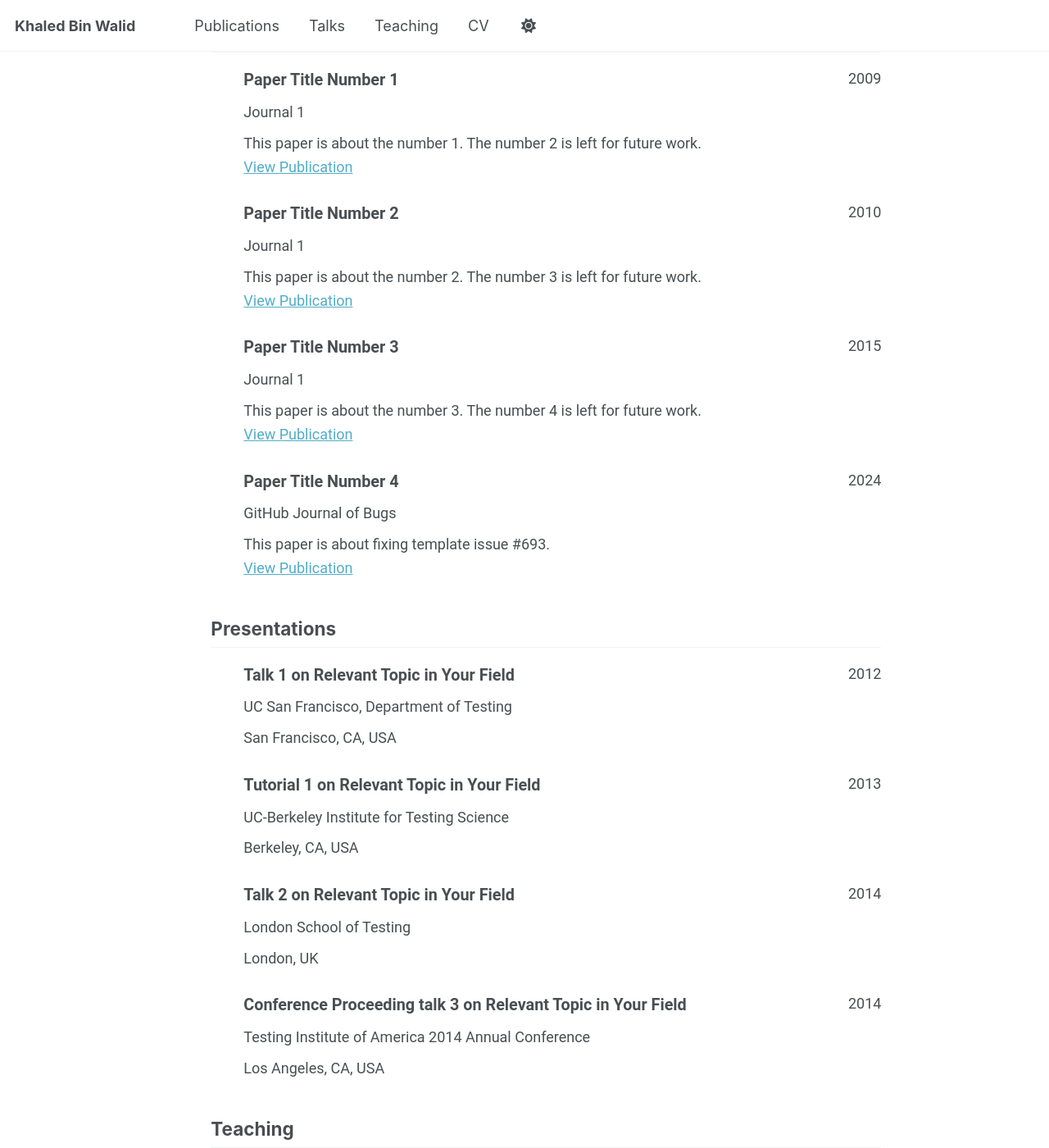
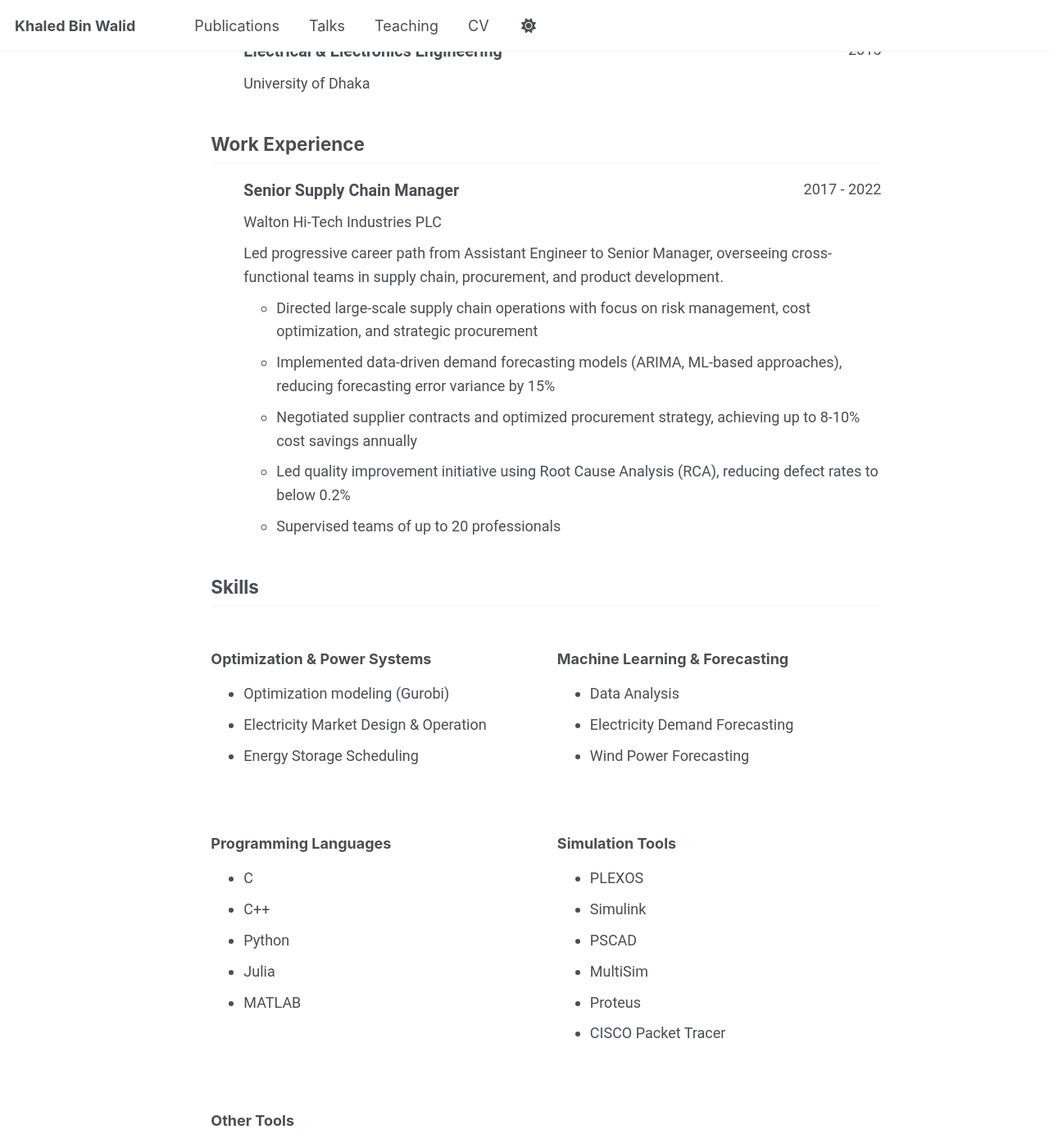
Before and after one commit to Khaled823/KhaledBinWalid, a Jekyll site: the page built from _pages/cv-json.md, in a window 1280 px wide and 1400 px high, scrolled down 855 px. Shown: the whole window at 82% size. Built offline with Jekyll 4.4.1, drawn with Linux system fonts in a browser that asks for light colours; a script that is not in the unit is left out; some of the changed text lies outside the part shown.

Commit message:
Update CV JSON with actual profile data
Replaced placeholder template data with real CV information including
education, work experience, publications, presentations, and skills.

Co-Authored-By: Claude Opus 4.5 <noreply@anthropic.com>

```diff
--- a/_data/cv.json
+++ b/_data/cv.json
@@ -1,152 +1,232 @@
 {
   "basics": {
-    "name": "Your Sidebar Name",
-    "email": "none@example.org",
+    "name": "Khaled Bin Walid",
+    "email": "walidk@clarkson.edu",
     "phone": "",
-    "website": "https://academicpages.github.io",
-    "summary": "Currently employed at Red Brick University. Short biography for the left-hand sidebar",
+    "website": "https://khaled823.github.io/KhaledBinWalid",
+    "summary": "PhD Candidate in Electrical & Computer Engineering at Clarkson University",
     "location": {
       "address": "",
       "postalCode": "",
-      "city": "Earth",
+      "city": "Potsdam, New York",
       "countryCode": "US",
-      "region": ""
+      "region": "New York"
     },
     "profiles": [
       {
         "network": "Google Scholar",
         "username": "",
-        "url": "https://scholar.google.com/citations?user=PS_CX0AAAAAJ"
+        "url": "https://scholar.google.com/citations?hl=en&user=r7Qf6k0AAAAJ"
       },
       {
         "network": "ORCID",
         "username": "",
-        "url": "https://orcid.org/yourorcidurl"
+        "url": "https://orcid.org/0009-0009-9481-9714"
       },
       {
         "network": "GitHub",
-        "username": "academicpages",
-        "url": "https://github.com/academicpages"
+        "username": "Khaled823",
+        "url": "https://github.com/Khaled823"
+      },
+      {
+        "network": "LinkedIn",
+        "username": "khaled-823-d",
+        "url": "https://www.linkedin.com/in/khaled-823-d"
       }
     ]
   },
-  "work": [],
+  "work": [
+    {
+      "company": "Walton Hi-Tech Industries PLC",
+      "position": "Senior Supply Chain Manager",
+      "website": "",
+      "startDate": "2017",
+      "endDate": "2022",
+      "summary": "Led progressive career path from Assistant Engineer to Senior Manager, overseeing cross-functional teams in supply chain, procurement, and product development.",
+      "highlights": [
+        "Directed large-scale supply chain operations with focus on risk management, cost optimization, and strategic procurement",
+        "Implemented data-driven demand forecasting models (ARIMA, ML-based approaches), reducing forecasting error variance by 15%",
+        "Negotiated supplier contracts and optimized procurement strategy, achieving up to 8-10% cost savings annually",
+        "Led quality improvement initiative using Root Cause Analysis (RCA), reducing defect rates to below 0.2%",
+        "Supervised teams of up to 20 professionals"
+      ]
+    }
+  ],
   "education": [
     {
-      "institution": "GitHub University",
-      "area": "Ph.D in Version Control Theory",
-      "studyType": "",
-      "startDate": "",
+      "institution": "Clarkson University",
+      "area": "Electrical & Computer Engineering",
+      "studyType": "Ph.D. Candidate",
+      "startDate": "2023",
+      "endDate": "Present",
+      "gpa": null,
+      "courses": []
+    },
+    {
+      "institution": "Clarkson University",
+      "area": "Electrical & Computer Engineering",
+      "studyType": "M.Sc.",
+      "startDate": "2023",
+      "endDate": "2025",
+      "gpa": "3.97/4.00",
+      "courses": []
+    },
+    {
+      "institution": "University of Dhaka",
+      "area": "Electrical & Electronics Engineering",
+      "studyType": "M.Sc.",
+      "startDate": "2016",
       "endDate": "2018",
       "gpa": null,
       "courses": []
     },
     {
-      "institution": "GitHub University",
-      "area": "M.S. in Jekyll",
-      "studyType": "",
-      "startDate": "",
-      "endDate": "2014",
-      "gpa": null,
-      "courses": []
-    },
-    {
-      "institution": "GitHub University",
-      "area": "B.S. in GitHub",
-      "studyType": "",
-      "startDate": "",
-      "endDate": "2012",
+      "institution": "University of Dhaka",
+      "area": "Electrical & Electronics Engineering",
+      "studyType": "B.Sc.",
+      "startDate": "2012",
+      "endDate": "2015",
       "gpa": null,
       "courses": []
     }
   ],
-  "skills": [],
+  "skills": [
+    {
+      "name": "Optimization & Power Systems",
+      "level": "",
+      "keywords": ["Optimization modeling (Gurobi)", "Electricity Market Design & Operation", "Energy Storage Scheduling"]
+    },
+    {
+      "name": "Machine Learning & Forecasting",
+      "level": "",
+      "keywords": ["Data Analysis", "Electricity Demand Forecasting", "Wind Power Forecasting"]
+    },
+    {
+      "name": "Programming Languages",
+      "level": "",
+      "keywords": ["C", "C++", "Python", "Julia", "MATLAB"]
+    },
+    {
+      "name": "Simulation Tools",
+      "level": "",
+      "keywords": ["PLEXOS", "Simulink", "PSCAD", "MultiSim", "Proteus", "CISCO Packet Tracer"]
+    },
+    {
+      "name": "Other Tools",
+      "level": "",
+      "keywords": ["LaTeX", "Microsoft Office", "Project Management"]
+    }
+  ],
   "languages": [],
   "interests": [],
   "references": [],
   "publications": [
     {
-      "name": "Paper Title Number 1",
-      "publisher": "Journal 1",
-      "releaseDate": "2009-10-01",
-      "website": "https://academicpages.github.io/files/paper1.pdf",
-      "summary": "This paper is about the number 1. The number 2 is left for future work."
+      "name": "Economic and Reliability Value of Improved Offshore Wind Forecasting in Bulk Power Grid Operation: A Case Study of The New York Power Grid",
+      "publisher": "Applied Energy",
+      "releaseDate": "2025-01-01",
+      "website": "",
+      "summary": "This paper investigates the economic and reliability value of improved offshore wind forecasting in bulk power grid operation, using the New York Power Grid as a case study.",
+      "status": "Submitted"
     },
     {
-      "name": "Paper Title Number 2",
-      "publisher": "Journal 1",
-      "releaseDate": "2010-10-01",
-      "website": "https://academicpages.github.io/files/paper2.pdf",
-      "summary": "This paper is about the number 2. The number 3 is left for future work."
+      "name": "A Risk Informed Capacity Analysis Commitment Tool for Reliable Bulk Power System Operation",
+      "publisher": "2026 IEEE Power & Energy Society General Meeting (PESGM)",
+      "releaseDate": "2026-01-01",
+      "website": "",
+      "summary": "This paper presents a risk-informed capacity analysis commitment tool designed for reliable bulk power system operation.",
+      "status": "Submitted"
     },
     {
-      "name": "Paper Title Number 3",
-      "publisher": "Journal 1",
-      "releaseDate": "2015-10-01",
-      "website": "https://academicpages.github.io/files/paper3.pdf",
-      "summary": "This paper is about the number 3. The number 4 is left for future work."
+      "name": "Uncertainty Reserve Design of the New York Power Grid with High Offshore Wind Resources",
+      "publisher": "57th North American Power Symposium (NAPS)",
+      "releaseDate": "2025-10-26",
+      "website": "",
+      "summary": "This paper presents an uncertainty reserve design methodology for the New York Power Grid with high offshore wind resources.",
+      "status": "In Press"
     },
     {
-      "name": "Paper Title Number 4",
-      "publisher": "GitHub Journal of Bugs",
-      "releaseDate": "2024-02-17",
-      "website": "https://academicpages.github.io/files/paper3.pdf",
-      "summary": "This paper is about fixing template issue #693."
+      "name": "Operational Resource Adequacy in Reliable Grid Operation with High Renewable Resources",
+      "publisher": "57th North American Power Symposium (NAPS)",
+      "releaseDate": "2025-10-26",
+      "website": "",
+      "summary": "This paper addresses operational resource adequacy challenges in reliable grid operation with high penetration of renewable resources.",
+      "status": "In Press"
+    },
+    {
+      "name": "Value-Based Grid Modernization: Project Evaluation by Social Benefits",
+      "publisher": "57th North American Power Symposium (NAPS)",
+      "releaseDate": "2025-06-01",
+      "website": "",
+      "summary": "This paper proposes a value-based approach for grid modernization project evaluation by assessing social benefits.",
+      "status": "In Press"
+    },
+    {
+      "name": "Reserve Procurement in the New York Power Grid with Offshore Wind Farms",
+      "publisher": "56th North American Power Symposium (NAPS)",
+      "releaseDate": "2024-10-02",
+      "website": "https://doi.org/10.1109/NAPS61145.2024.10741830",
+      "summary": "This paper investigates reserve procurement strategies in the New York Power Grid with offshore wind farms."
+    },
+    {
+      "name": "Short-Term Load Forecasting with Advanced Machine Learning Approaches: Spatial Variability and Model Performance",
+      "publisher": "56th North American Power Symposium (NAPS)",
+      "releaseDate": "2024-10-01",
+      "website": "https://doi.org/10.1109/NAPS61145.2024.10741627",
+      "summary": "This paper presents advanced machine learning approaches for short-term load forecasting, analyzing spatial variability and model performance."
     }
   ],
   "presentations": [
     {
-      "name": "Talk 1 on Relevant Topic in Your Field",
-      "event": "UC San Francisco, Department of Testing",
-      "date": "2012-03-01",
-      "location": "San Francisco, CA, USA",
-      "description": ""
+      "name": "Uncertainty Reserve Design of the New York Power Grid with High Offshore Wind Resources",
+      "event": "57th North American Power Symposium (NAPS)",
+      "date": "2025-10-26",
+      "location": "USA",
+      "description": "Conference presentation on uncertainty reserve design methodology for the New York Power Grid with high offshore wind resources."
     },
     {
-      "name": "Tutorial 1 on Relevant Topic in Your Field",
-      "event": "UC-Berkeley Institute for Testing Science",
-      "date": "2013-03-01",
-      "location": "Berkeley, CA, USA",
-      "description": ""
+      "name": "Value-Based Grid Modernization: Project Evaluation by Social Benefits",
+      "event": "57th North American Power Symposium (NAPS)",
+      "date": "2025-10-26",
+      "location": "USA",
+      "description": "Conference presentation on value-based grid modernization framework for evaluating grid modernization projects by assessing their social benefits."
     },
     {
-      "name": "Talk 2 on Relevant Topic in Your Field",
-      "event": "London School of Testing",
-      "date": "2014-02-01",
-      "location": "London, UK",
-      "description": ""
+      "name": "Short-Term Load Forecasting with Advanced Machine Learning Approaches: Spatial Variability and Model Performance",
+      "event": "56th North American Power Symposium (NAPS)",
+      "date": "2024-10-13",
+      "location": "El Paso, TX, USA",
+      "description": "Conference presentation on short-term load forecasting using advanced machine learning approaches, covering spatial variability analysis and model performance evaluation."
+    }
+  ],
+  "teaching": [],
+  "portfolio": [],
+  "certifications": [
+    {
+      "name": "Programming for Everybody (Getting Started with Python) & Machine Learning",
+      "issuer": "Coursera"
     },
     {
-      "name": "Conference Proceeding talk 3 on Relevant Topic in Your Field",
-      "event": "Testing Institute of America 2014 Annual Conference",
-      "date": "2014-03-01",
-      "location": "Los Angeles, CA, USA",
-      "description": ""
+      "name": "Productivity Improvement Tools & Technique and 5S Implementation",
+      "issuer": "National Productivity Organization (NPO)"
     }
   ],
-  "teaching": [
+  "awards": [
     {
-      "course": "Teaching experience 1",
-      "institution": "University 1, Department",
-      "date": "2014-01-01",
-      "role": "Undergraduate course",
-      "description": ""
+      "title": "Student Member",
+      "organization": "IEEE Power & Energy Society, IEEE Graduate Student Membership, IEEE Young Professionals"
     },
     {
-      "course": "Teaching experience 2",
-      "institution": "University 1, Department",
-      "date": "2015-01-01",
-      "role": "Workshop",
-      "description": ""
-    }
-  ],
-  "portfolio": [
+      "title": "Former Member",
+      "organization": "Electrical and Electronics Club, University of Dhaka"
+    },
     {
-      "name": "Portfolio item number 1",
-      "category": "portfolio",
-      "date": "",
-      "url": "",
-      "description": "Short description of portfolio item number 1<br/><img src='/images/500x300.png'>"
+      "title": "1st Runner-Up, Circuit Competition",
+      "organization": "Electronics & Communication Club, University of Dhaka"
+    },
+    {
+      "title": "Best Employee of the Month",
+      "organization": "Sourcing & Planning Division, Walton Hi-Tech Industries PLC"
     }
   ]
 }
```
